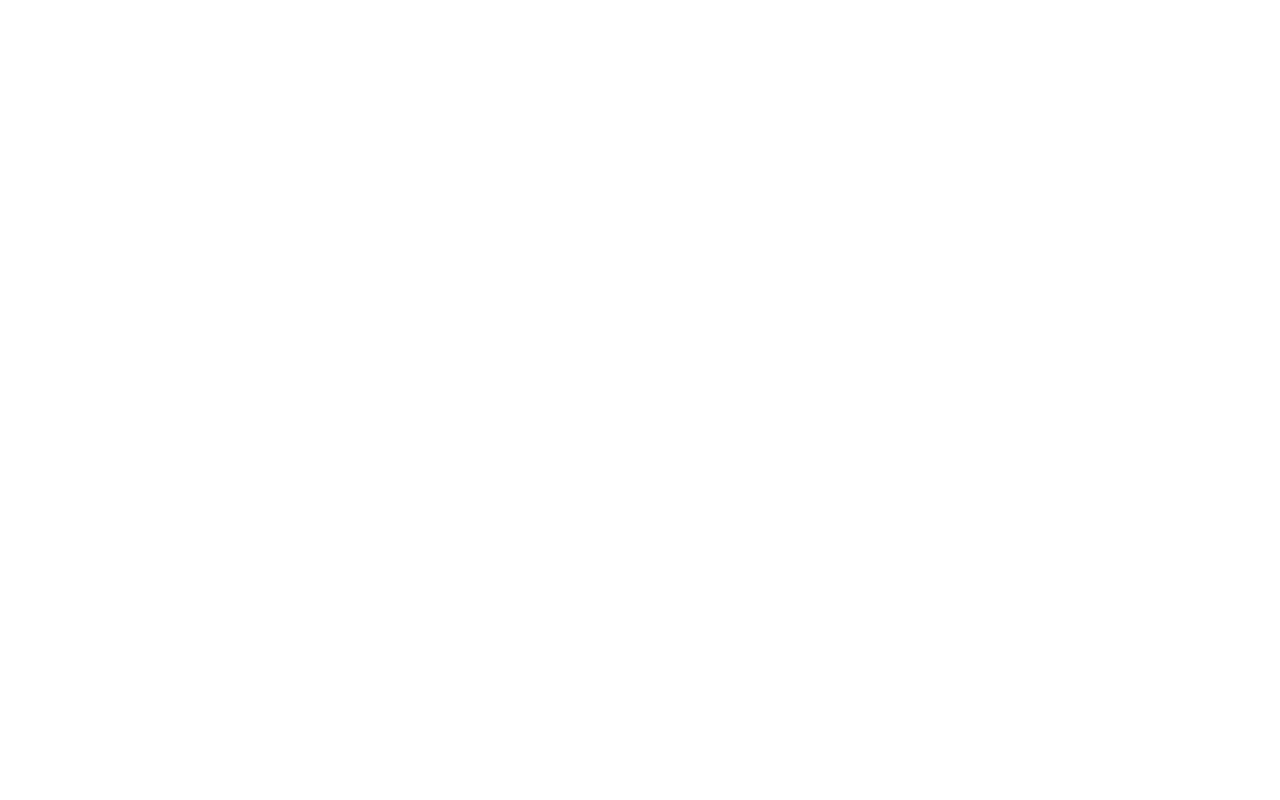
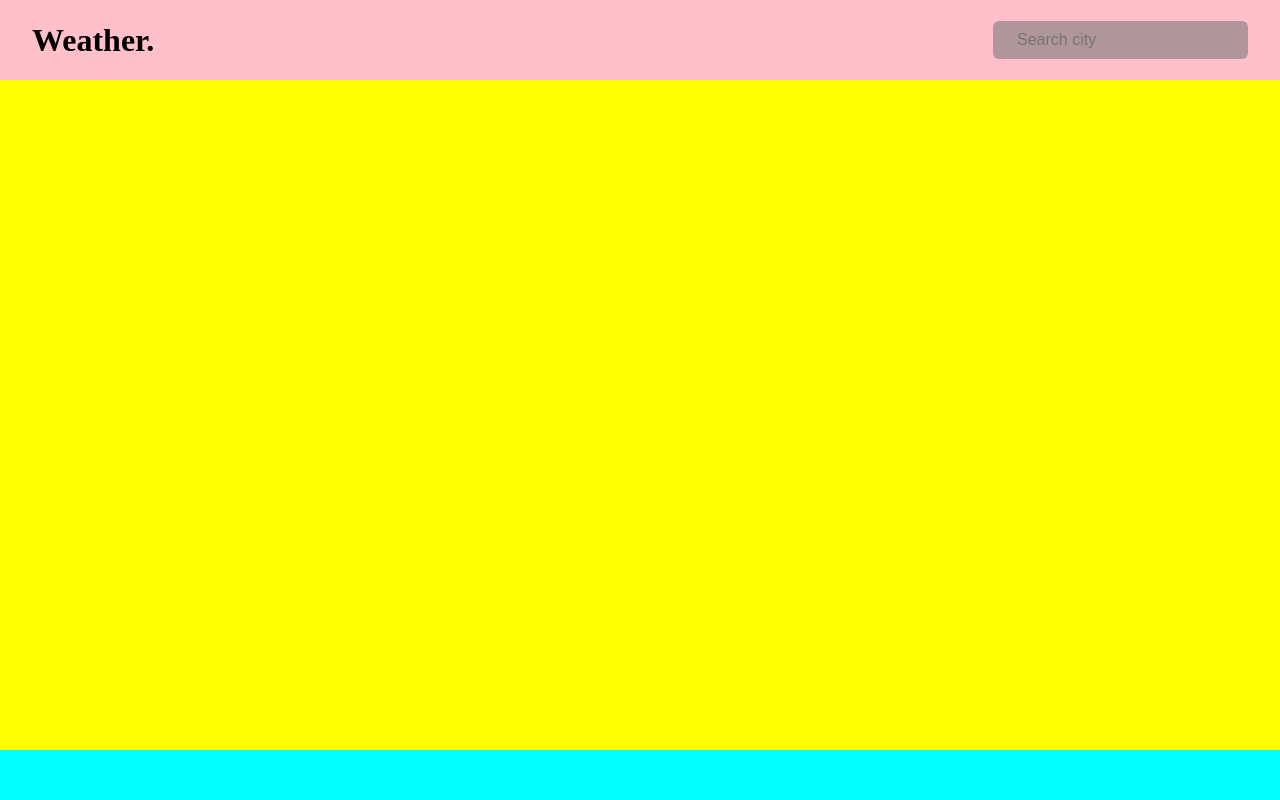
Before and after one commit to MrPoifect/odin-weather, a website built with webpack: page src/template.html in a window 1280 px wide. Built offline with nearby package versions, Linux system fonts and the light colour scheme.

Commit message:
add base html and css

```diff
--- a/src/index.js
+++ b/src/index.js
@@ -0,0 +1,9 @@
+import "./ui-styles.css"
+
+
+const searchBar = document.querySelector("form");
+
+searchBar.addEventListener("submit", function (e) {
+    e.preventDefault();
+    console.log("submitted")
+})
--- a/src/template.html
+++ b/src/template.html
@@ -1,11 +1,25 @@
-<!DOCTYPE html>
+<!doctype html>
 <html lang="en">
-<head>
-    <meta charset="UTF-8">
-    <meta name="viewport" content="width=device-width, initial-scale=1.0">
-    <title>Template</title>
-</head>
-<body>
-
-</body>
+  <head>
+    <meta charset="UTF-8" />
+    <meta name="viewport" content="width=device-width, initial-scale=1.0" />
+    <title>Weather</title>
+  </head>
+  <body>
+    <div id="container">
+      <div id="header">
+        <h1>Weather.</h1>
+        <form action="">
+          <input
+            type="search"
+            name="search"
+            id="search-bar"
+            placeholder="Search city"
+          />
+        </form>
+      </div>
+      <div id="weather-container"></div>
+      <div id="footer"></div>
+    </div>
+  </body>
 </html>
--- /dev/null
+++ b/src/ui-styles.css
@@ -0,0 +1,45 @@
+body,
+html {
+  margin: 0;
+  padding: 0;
+  width: 100%;
+  height: 100%;
+}
+
+#container {
+  height: 100%;
+  display: grid;
+  grid-template-columns: 100%;
+  grid-template-rows: 80px 1fr 50px;
+}
+
+#header {
+  display: flex;
+  flex-direction: row;
+  background-color: pink;
+  align-items: center;
+  justify-content: space-between;
+  padding: 0px 32px;
+}
+
+form {
+  max-width: 50%;
+}
+
+input {
+  font-size: 16px;
+  padding: 10px 24px;
+  border: none;
+  border-radius: 6px;
+  background-color: rgba(122, 122, 122, 0.589);
+  color: white;
+  width: 100%;
+}
+
+#weather-container {
+  background-color: yellow;
+}
+
+#footer {
+  background-color: aqua;
+}
```
